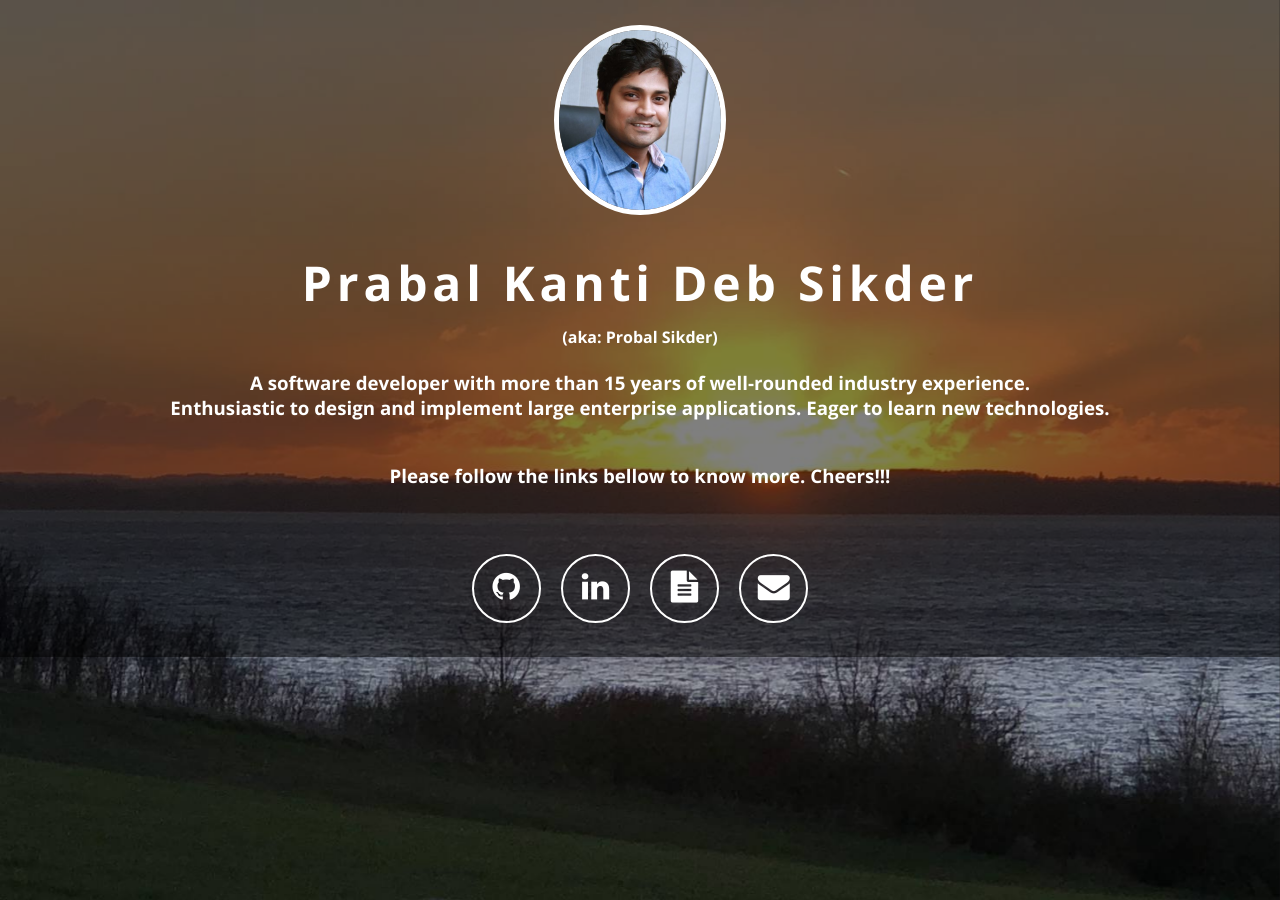
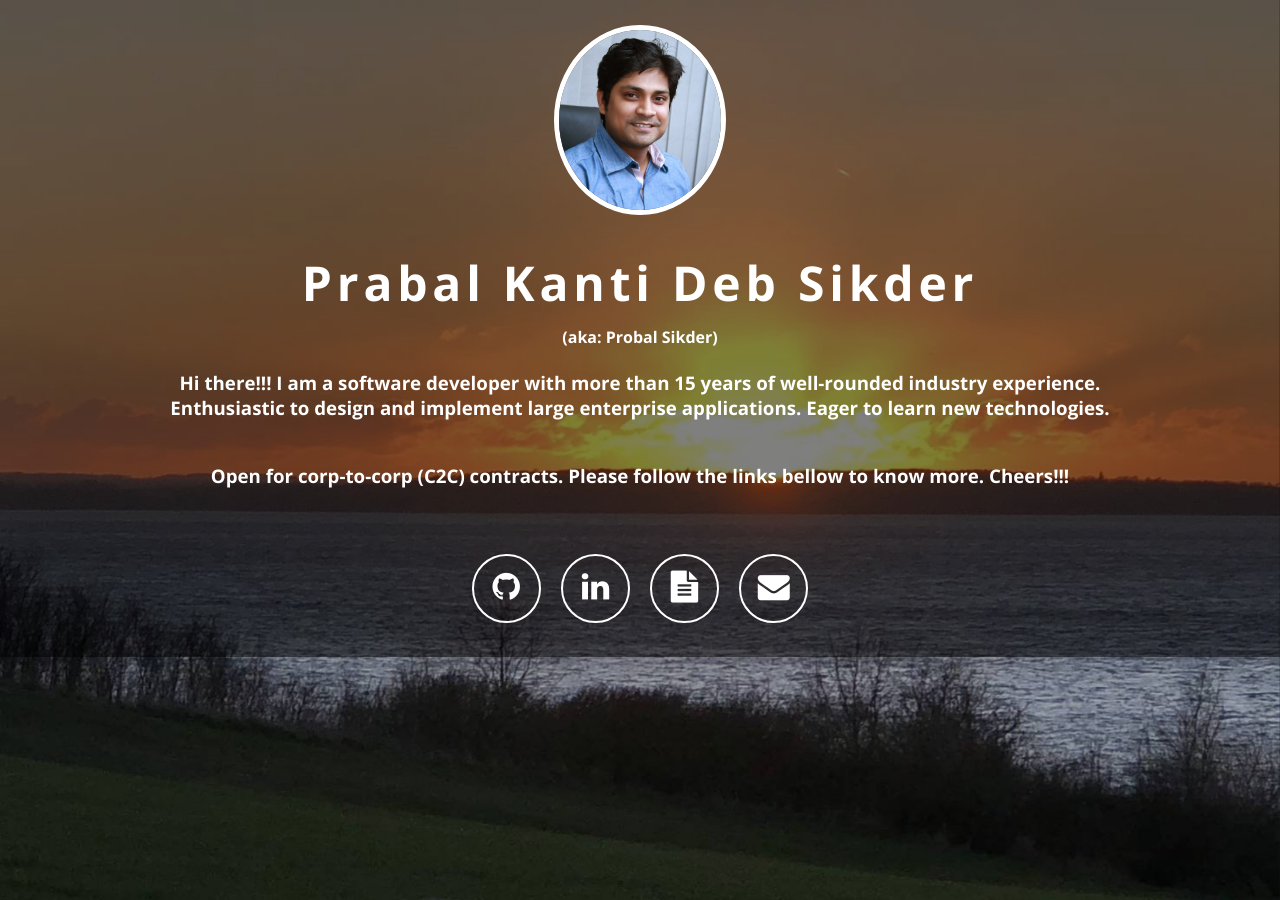
Before and after one commit to probal/probal.github.io, a Jekyll site: the page built from index.html, in a window 1280 px wide. Built offline with Jekyll 4.4.1, drawn with Linux system fonts in a browser that asks for light colours; nearby versions of some CDN libraries.

Commit message:
Update _config.yml
multiple CV

```diff
--- a/_config.yml
+++ b/_config.yml
@@ -3,11 +3,11 @@ title: Probal Sikder
 name: Prabal Kanti Deb Sikder
 nickname: "(aka: Probal Sikder)"
 description: "<p>
-A software developer with more than 15 years of well-rounded industry experience.
+Hi there!!! I am a software developer with more than 15 years of well-rounded industry experience.
 <br />Enthusiastic to design and implement large enterprise applications. Eager to learn new technologies.
 </p>
 <p>
-<br />Please follow the links bellow to know more. Cheers!!!
+<br />Open for corp-to-corp (C2C) contracts. Please follow the links bellow to know more. Cheers!!!
 </p>"
 url: ""
 
@@ -16,6 +16,7 @@ github_username:  probal
 linkedin_username: probalsikder
 email: probalsikder@gmail.com
 resume_gdrive_url: "https://drive.google.com/file/d/1FqlxKj2Y8BTYaA_nj6j4RO2Yvmeevhtd/view"
+resume_gdrive_url: "https://drive.google.com/file/d/1zqwH-WbC63QAvarJqt21283eBcM8bmi7/view"
 
 avatar: yes
 avatar_img_path: "imgs/probal.png"
```
